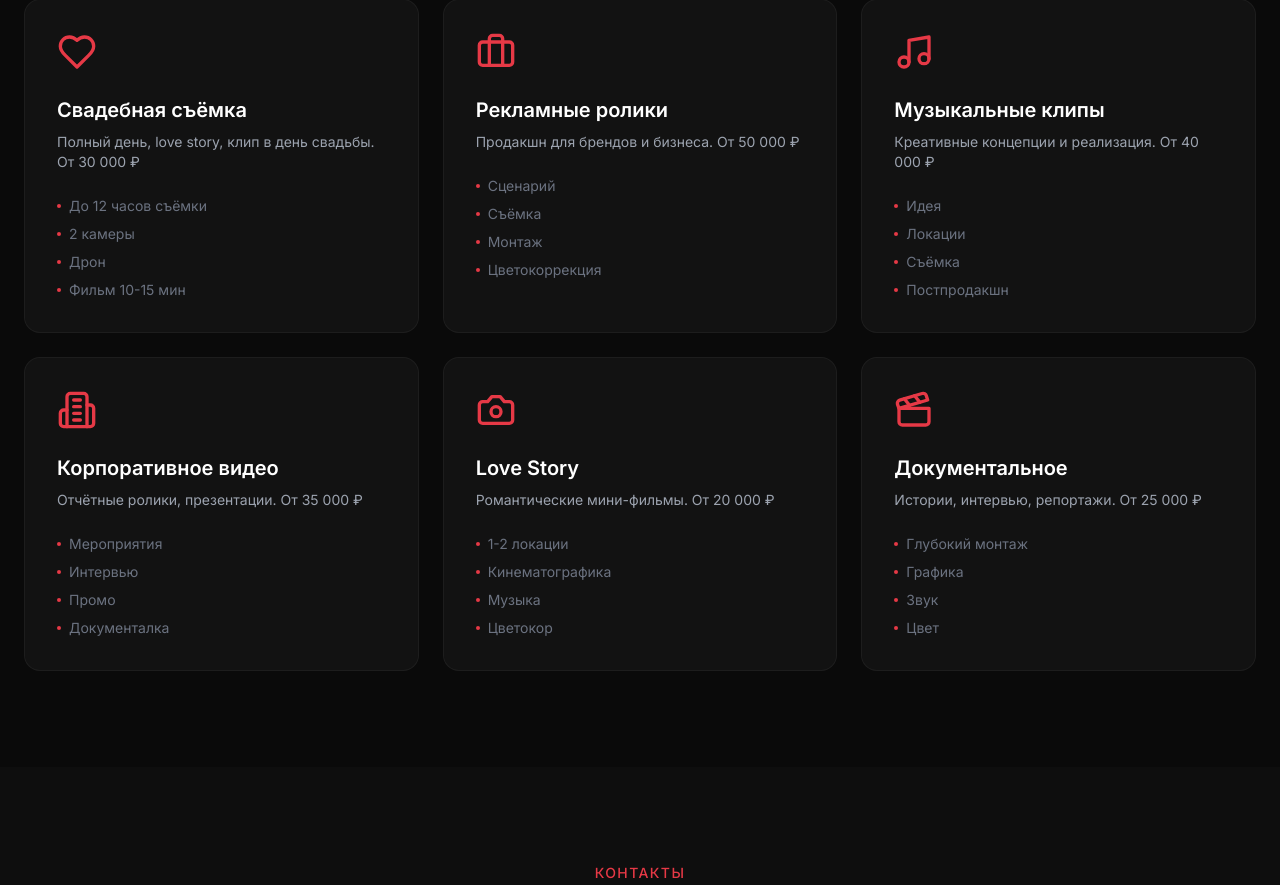
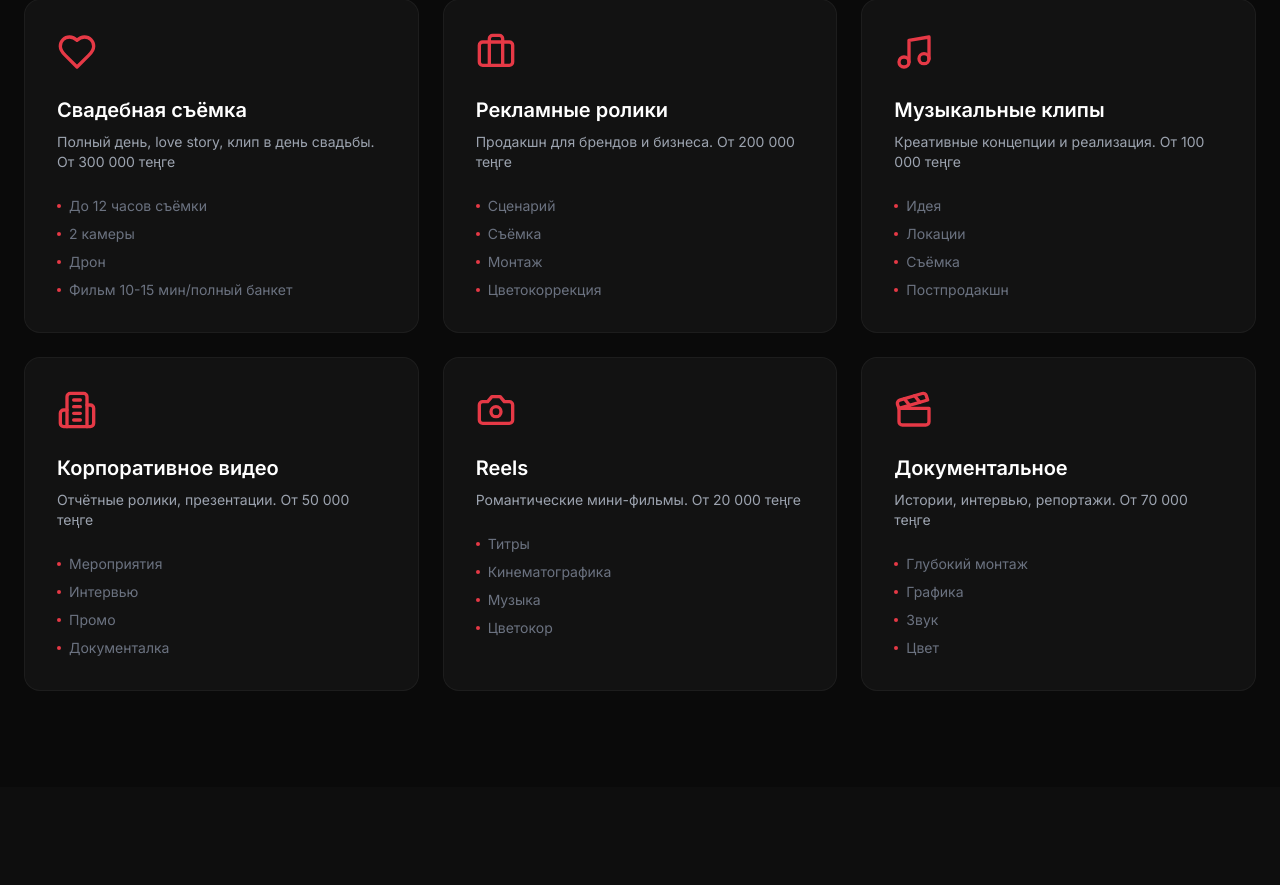
Before and after one commit to saduakhassov1/videoportf, a Next.js app: page / in a window 1280 px wide. Shown: the part 2808-3693 px from the top of the page. Built offline with nearby package versions, Linux system fonts and the light colour scheme.

Commit message:
Update Services.tsx

```diff
--- a/components/Services.tsx
+++ b/components/Services.tsx
@@ -7,37 +7,37 @@ const services = [
   {
     icon: Heart,
     title: 'Свадебная съёмка',
-    description: 'Полный день, love story, клип в день свадьбы. От 30 000 ₽',
-    features: ['До 12 часов съёмки', '2 камеры', 'Дрон', 'Фильм 10-15 мин'],
+    description: 'Полный день, love story, клип в день свадьбы. От 300 000 теңге',
+    features: ['До 12 часов съёмки', '2 камеры', 'Дрон', 'Фильм 10-15 мин/полный банкет'],
   },
   {
     icon: Briefcase,
     title: 'Рекламные ролики',
-    description: 'Продакшн для брендов и бизнеса. От 50 000 ₽',
+    description: 'Продакшн для брендов и бизнеса. От 200 000 теңге',
     features: ['Сценарий', 'Съёмка', 'Монтаж', 'Цветокоррекция'],
   },
   {
     icon: Music,
     title: 'Музыкальные клипы',
-    description: 'Креативные концепции и реализация. От 40 000 ₽',
+    description: 'Креативные концепции и реализация. От 100 000 теңге',
     features: ['Идея', 'Локации', 'Съёмка', 'Постпродакшн'],
   },
   {
     icon: Building2,
     title: 'Корпоративное видео',
-    description: 'Отчётные ролики, презентации. От 35 000 ₽',
+    description: 'Отчётные ролики, презентации. От 50 000 теңге',
     features: ['Мероприятия', 'Интервью', 'Промо', 'Документалка'],
   },
   {
     icon: Camera,
-    title: 'Love Story',
-    description: 'Романтические мини-фильмы. От 20 000 ₽',
-    features: ['1-2 локации', 'Кинематографика', 'Музыка', 'Цветокор'],
+    title: 'Reels',
+    description: 'Романтические мини-фильмы. От 20 000 теңге',
+    features: ['Титры', 'Кинематографика', 'Музыка', 'Цветокор'],
   },
   {
     icon: Clapperboard,
     title: 'Документальное',
-    description: 'Истории, интервью, репортажи. От 25 000 ₽',
+    description: 'Истории, интервью, репортажи. От 70 000 теңге',
     features: ['Глубокий монтаж', 'Графика', 'Звук', 'Цвет'],
   },
 ]
```
